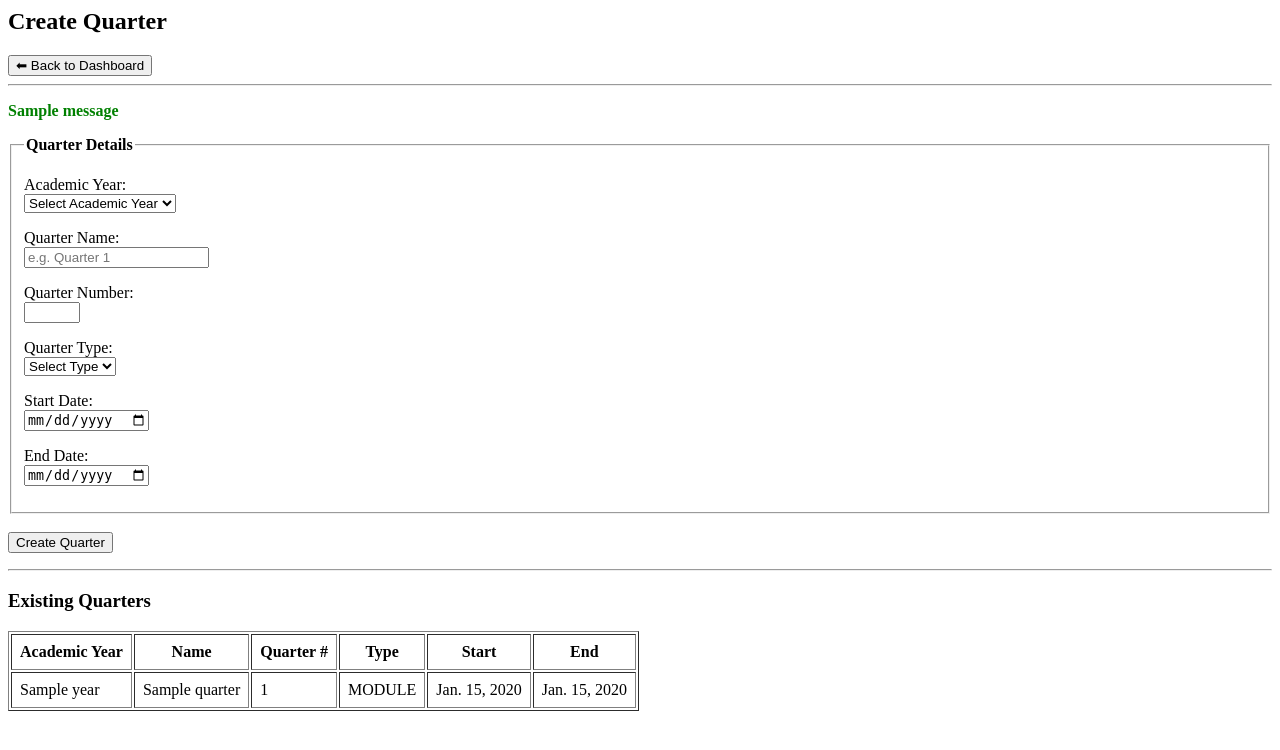
After one commit to Tanisa-Tharan/Adonai-lms, a Django app: page /academics/quarter/create/ in a window 1280 px wide. The commit adds this page. Shown: the top 750 px of the page. Run offline with Django 5.2, Linux system fonts and the light colour scheme; a user stored in the database is signed in; tables that the repository leaves empty hold one stand-in row (values such as "Sample post"); one stand-in notice (Sample message) is shown.

Commit message:
Quarter support added

```diff
--- a/academics/models.py
+++ b/academics/models.py
@@ -14,6 +14,8 @@ class AcademicYear(models.Model):
 
     start_date = models.DateField()
     end_date = models.DateField()
+
+    max_quarters = models.IntegerField(default=5)
 
     is_active = models.BooleanField(default=True)
 
--- a/academics/templates/academics/create_academic_year.html
+++ b/academics/templates/academics/create_academic_year.html
@@ -12,5 +12,8 @@
   <label>End Date:</label><br>
   <input type="date" name="end_date"><br><br>
 
+  <label>Maximum Quarters:</label><br>
+  <input type="number" name="max_quarters" min="1" max="12" value="5" required>
+
   <button type="submit">Create</button>
 </form>
--- /dev/null
+++ b/academics/templates/academics/create_quarter.html
@@ -0,0 +1,100 @@
+<h2>Create Quarter</h2>
+
+<a href="{% url 'dashboard' %}">
+  <button type="button">⬅ Back to Dashboard</button>
+</a>
+
+<hr>
+
+{% if messages %}
+  {% for message in messages %}
+    <p style="color: {% if message.tags == 'error' %}red{% else %}green{% endif %};">
+      <strong>{{ message }}</strong>
+    </p>
+  {% endfor %}
+{% endif %}
+
+<form method="post">
+  {% csrf_token %}
+
+  <fieldset>
+    <legend><strong>Quarter Details</strong></legend>
+
+    <p>
+      <label>Academic Year:</label><br>
+      <select name="academic_year" required>
+        <option value="">Select Academic Year</option>
+        {% for year in academic_years %}
+          <option value="{{ year.id }}"
+            {% if year.id|stringformat:"s" == selected_year_id %}selected{% endif %}>
+            {{ year.name }}
+          </option>
+        {% endfor %}
+      </select>
+    </p>
+
+    <p>
+      <label>Quarter Name:</label><br>
+      <input type="text" name="name" placeholder="e.g. Quarter 1" required>
+    </p>
+
+    <p>
+      <label>Quarter Number:</label><br>
+      <input type="number" name="quarter_number" min="1" max="12" required>
+    </p>
+
+    <p>
+      <label>Quarter Type:</label><br>
+      <select name="type" required>
+        <option value="">Select Type</option>
+        <option value="MODULE">Module</option>
+        <option value="QUIZ">Quiz</option>
+      </select>
+    </p>
+
+    <p>
+      <label>Start Date:</label><br>
+      <input type="date" name="start_date" required>
+    </p>
+
+    <p>
+      <label>End Date:</label><br>
+      <input type="date" name="end_date" required>
+    </p>
+
+  </fieldset>
+
+  <br>
+
+  <button type="submit">Create Quarter</button>
+</form>
+
+<hr>
+
+<h3>Existing Quarters</h3>
+
+<table border="1" cellpadding="8">
+  <tr>
+    <th>Academic Year</th>
+    <th>Name</th>
+    <th>Quarter #</th>
+    <th>Type</th>
+    <th>Start</th>
+    <th>End</th>
+  </tr>
+
+  {% for q in academic_years.0.quarter_set.all %}
+  <tr>
+    <td>{{ q.academic_year.name }}</td>
+    <td>{{ q.name }}</td>
+    <td>{{ q.quarter_number }}</td>
+    <td>{{ q.type }}</td>
+    <td>{{ q.start_date }}</td>
+    <td>{{ q.end_date }}</td>
+  </tr>
+  {% empty %}
+  <tr>
+    <td colspan="6">No quarters found</td>
+  </tr>
+  {% endfor %}
+</table>
--- a/academics/urls.py
+++ b/academics/urls.py
@@ -1,7 +1,8 @@
 from django.urls import path
-from .views import create_academic_year, delete_academic_year
+from .views import create_academic_year, delete_academic_year, create_quarter
 
 urlpatterns = [
     path("academic-year/create/", create_academic_year, name="create_academic_year"),
     path("academic-year/delete/<uuid:year_id>/", delete_academic_year, name="delete_academic_year"),
+    path("quarter/create/", create_quarter, name="create_quarter"),
 ]
--- a/academics/views.py
+++ b/academics/views.py
@@ -1,5 +1,7 @@
+from pyexpat.errors import messages
+
 from django.shortcuts import get_object_or_404, redirect, render
-from academics.models import AcademicYear
+from academics.models import AcademicYear, Quarter
 from accounts.decorators import admin_required
 from django.contrib.auth.decorators import login_required
 
@@ -12,11 +14,13 @@ def create_academic_year(request):
         name = request.POST.get("name")
         start_date = request.POST.get("start_date")
         end_date = request.POST.get("end_date")
+        max_quarters = int(request.POST.get("max_quarters"))
 
         AcademicYear.objects.create(
             name=name,
             start_date=start_date,
             end_date=end_date,
+            max_quarters=max_quarters,
             is_active=True
         )
 
@@ -34,3 +38,60 @@ def delete_academic_year(request, year_id):
         year.delete()
 
     return redirect("dashboard")
+
+@login_required
+@admin_required
+def create_quarter(request):
+
+    academic_years = AcademicYear.objects.all()
+    selected_year_id = request.GET.get("year_id")
+
+    context = {
+        "academic_years": academic_years,
+        "selected_year_id": selected_year_id
+    }
+
+    if request.method == "POST":
+
+        academic_year_id = request.POST.get("academic_year")
+        name = request.POST.get("name")
+        quarter_number = int(request.POST.get("quarter_number"))
+        start_date = request.POST.get("start_date")
+        end_date = request.POST.get("end_date")
+
+        academic_year = get_object_or_404(AcademicYear, id=academic_year_id)
+
+        # Check against maximum quarters
+        existing_count = Quarter.objects.filter(academic_year=academic_year).count()
+        if existing_count >= academic_year.max_quarters:
+            messages.error(
+                request,
+                f"Maximum {academic_year.max_quarters} quarters allowed for this academic year.")
+
+            return redirect("create_quarter")
+
+        q_type = request.POST.get("type")
+
+        if q_type not in ["MODULE", "QUIZ"]:
+            messages.error(request, "Invalid quarter type selected.")
+            return redirect("create_quarter")
+
+        # Prevent duplicate quarter_number
+        if Quarter.objects.filter(academic_year=academic_year, quarter_number=quarter_number).exists():
+            messages.error(request, "This quarter number already exists for the selected academic year.")
+            return redirect("create_quarter")
+
+        Quarter.objects.create(
+            academic_year=academic_year,
+            name=name,
+            quarter_number=quarter_number,
+            start_date=start_date,
+            end_date=end_date,
+            type=q_type
+        )
+
+        messages.success(request, f"Quarter created successfully as {q_type}")
+
+        return redirect("create_quarter")
+
+    return render(request, "academics/create_quarter.html", context)
```
Also changed, not shown: accounts/templates/accounts/dashboard.html (+15 -4 lines).
